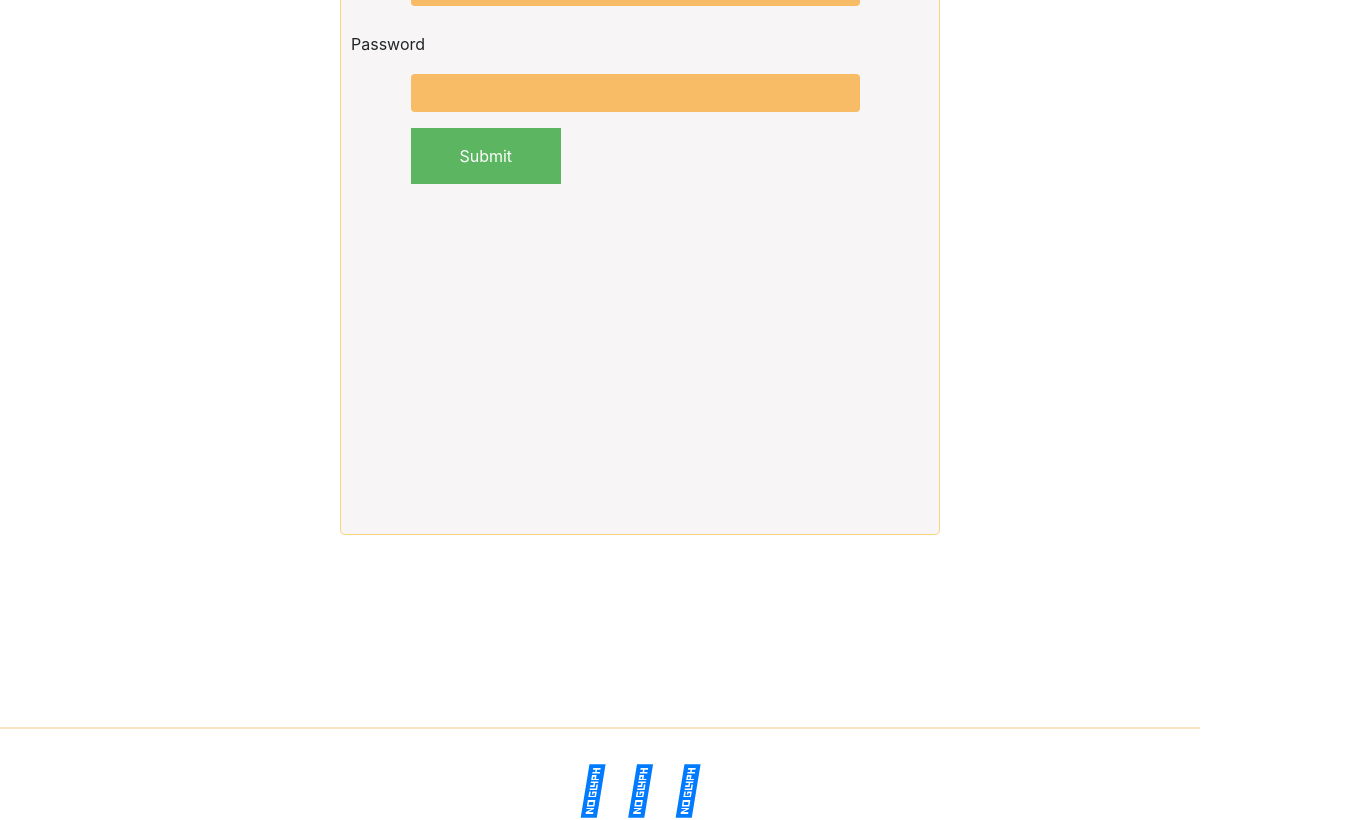
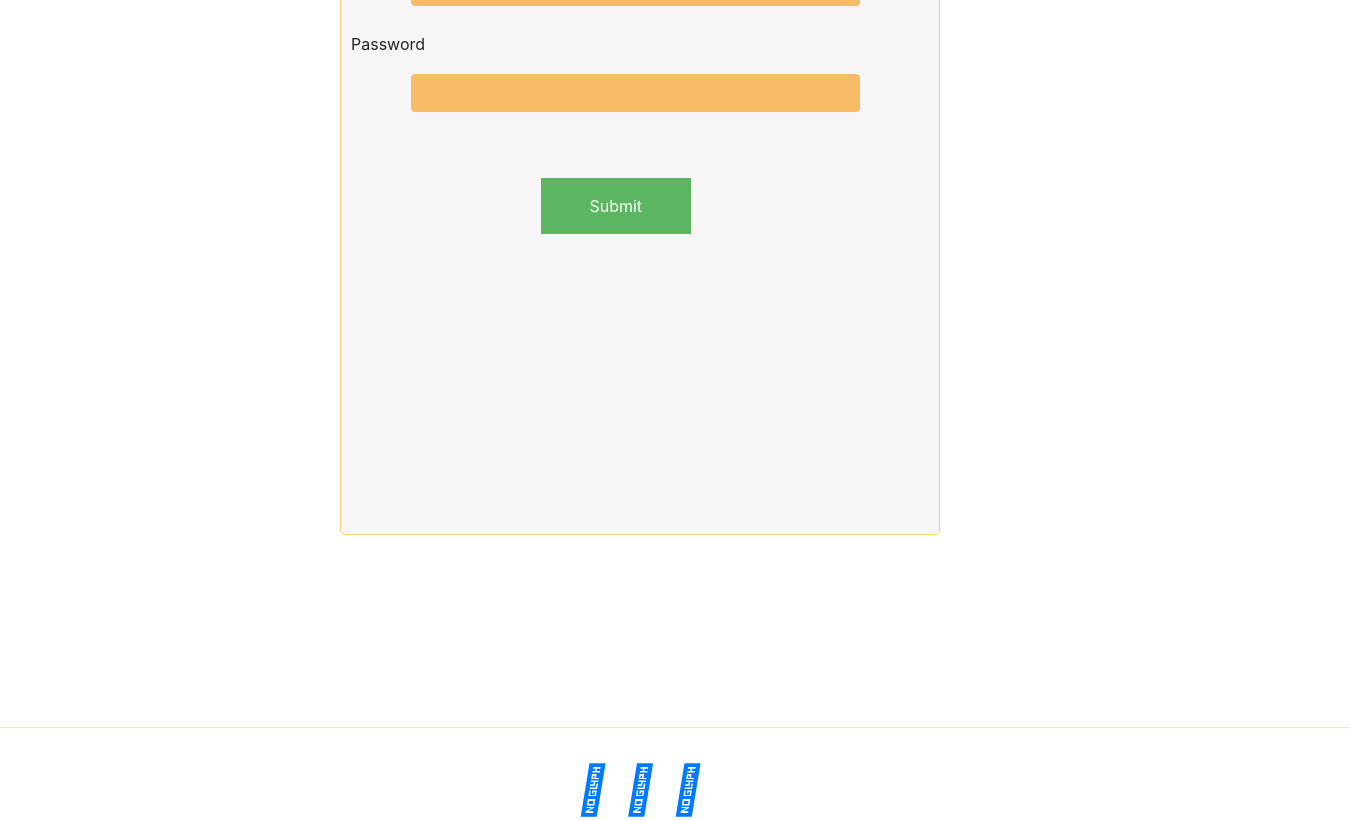
Before and after one commit to AbhijeetShetty/Spring-Boot-Food_Truck_System, an Angular app in the folder foodtruck-UI/UserInterface/: page /register in a window 1280 px wide. Shown: the part 820-1640 px from the top of the page, 1350 px wide, since content can reach past the window. Built offline with nearby package versions, Linux system fonts and the light colour scheme; some icons are missing.

Commit message:
Working on Routing and Alter

```diff
--- a/foodtruck-UI/UserInterface/src/app/app-routing.module.ts
+++ b/foodtruck-UI/UserInterface/src/app/app-routing.module.ts
@@ -1,7 +1,11 @@
 import { NgModule } from '@angular/core';
 import { Routes, RouterModule } from '@angular/router';
+import { LoginComponent } from './components/login/login.component';
 
-const routes: Routes = [];
+const routes: Routes = [
+
+  { path: 'login', component: LoginComponent },
+];
 
 @NgModule({
   imports: [RouterModule.forRoot(routes)],
--- a/foodtruck-UI/UserInterface/src/app/app.module.ts
+++ b/foodtruck-UI/UserInterface/src/app/app.module.ts
@@ -4,6 +4,8 @@ import { FormsModule,ReactiveFormsModule } from '@angular/forms';
 import { HttpClientModule } from '@angular/common/http';
 
 
+import { AlertService } from './services/alert-service';
+import { UserService } from './services/user-service';
 import { AppRoutingModule } from './app-routing.module';
 import { AppComponent } from './app.component';
 import { NotFoundComponent } from './components/not-found/not-found.component';
@@ -58,7 +60,7 @@ const appRoutes : Routes = [
     HttpClientModule,
     ReactiveFormsModule
   ],
-  providers: [],
+  providers: [AlertService,UserService ],
   bootstrap: [AppComponent]
 })
 export class AppModule { }
--- a/foodtruck-UI/UserInterface/src/app/components/register/register.component.css
+++ b/foodtruck-UI/UserInterface/src/app/components/register/register.component.css
@@ -24,8 +24,10 @@ input[type=text]:focus, input[type=password]:focus {
 
 /* Overwrite default styles of hr */
 hr {
-  border: 1px solid #e78f0b;
-  width: 1200px;
+  height: 1px;
+  width: 1350px;
+  background-color: rgb(255, 153, 0);
+  border: none;
 }
 
 /* Set a style for the submit/register button */
@@ -33,9 +35,8 @@ hr {
   background-color: #4CAF50;
   color: white;
   padding: 16px 20px;
-  margin: 0px 20px 0px 70px;
+  margin: 50px 50px 50px 200px;
   border: none;
-  cursor: pointer;
   width: 25%;
   opacity: 0.9;
 }
--- a/foodtruck-UI/UserInterface/src/app/components/register/register.component.html
+++ b/foodtruck-UI/UserInterface/src/app/components/register/register.component.html
@@ -1,4 +1,5 @@
-<h2 align="center">Register</h2>
+<div>
+  <h2 align="center">Register</h2>
 <form [formGroup]="registerForm" (ngSubmit)="onSubmit()" class="modal-content">
   <div class="form-group">
     <label for="firstName" class="label-group">First Name</label><br>
@@ -56,5 +57,7 @@
   <div class="form-group">
     <button type="submit" class="registerbtn">Submit</button>
   </div>
+  <router-outlet></router-outlet>
 </form>
 <hr>
+</div>
```
